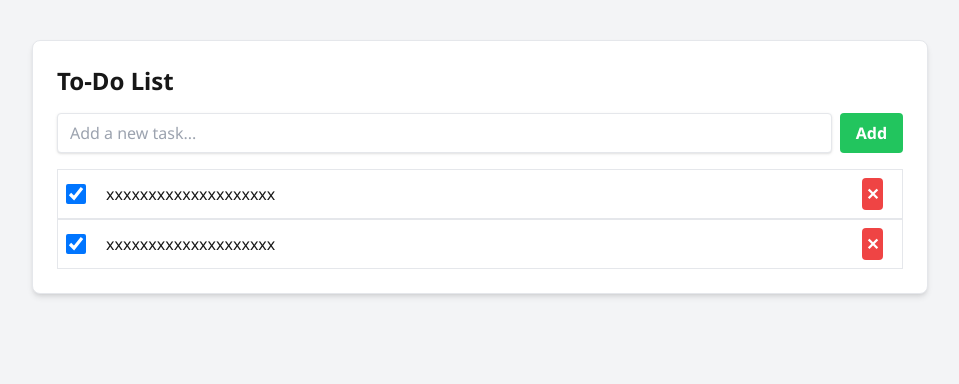
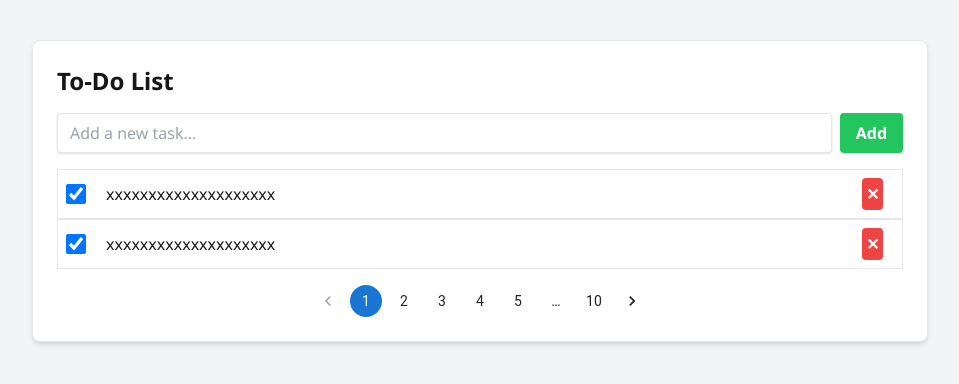
Before and after one commit to tim80411/next-todo-list, a Next.js app: page / in a window 1280 px wide. Shown: the top 384 px of the page, without its empty margins (160-1119 px from the left). Built offline with nearby package versions, Linux system fonts and the light colour scheme.

Commit message:
feat: add paginaition

```diff
--- a/src/components/todo/TodoList.tsx
+++ b/src/components/todo/TodoList.tsx
@@ -1,10 +1,27 @@
+'use client'
+import React, { useState } from 'react';
 import TodoItem from './TodoItem';
+import { Pagination } from '@mui/material';
 
 export default function TodoList() {
+  const [page, setPage] = useState(1);
+
+  const handlePageChange = (event: React.ChangeEvent<unknown>, value: number) => {
+    console.log('page change', value);
+    setPage(value);
+  };
+
   return (
     <div className="w-full bg-white">
-      <TodoItem/>
-      <TodoItem/>
+      <TodoItem />
+      <TodoItem />
+      <Pagination
+        count={10}
+        page={page}
+        onChange={handlePageChange}
+        color="primary"
+        className="mt-4 flex justify-center"
+      />
     </div>
   );
 }
```
